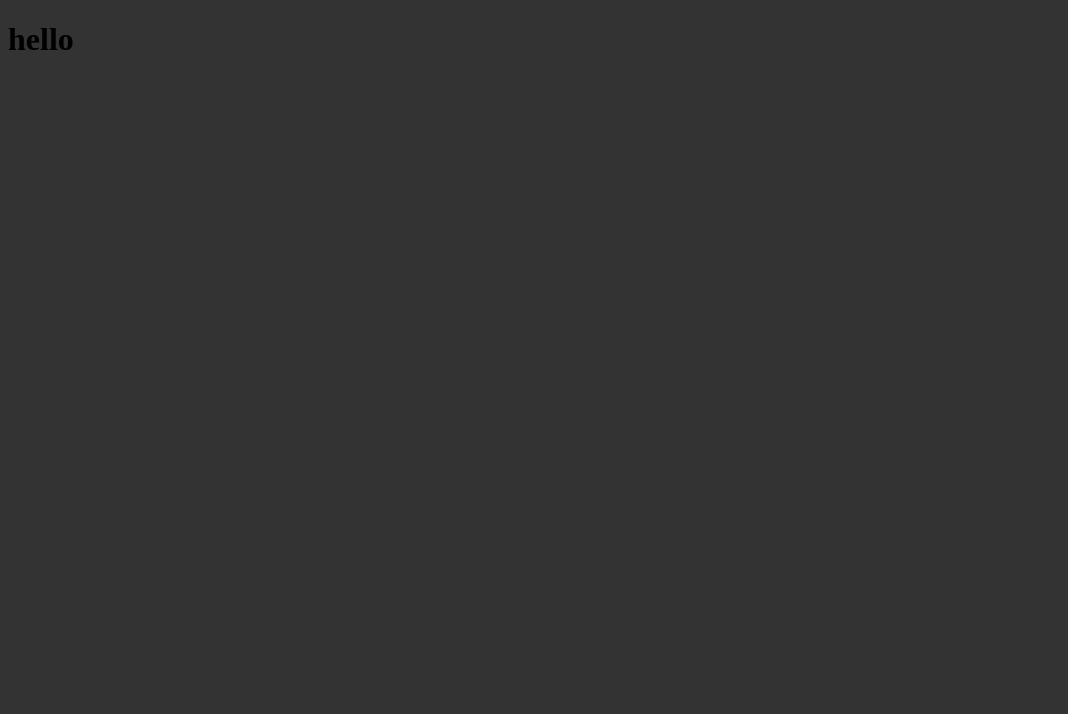
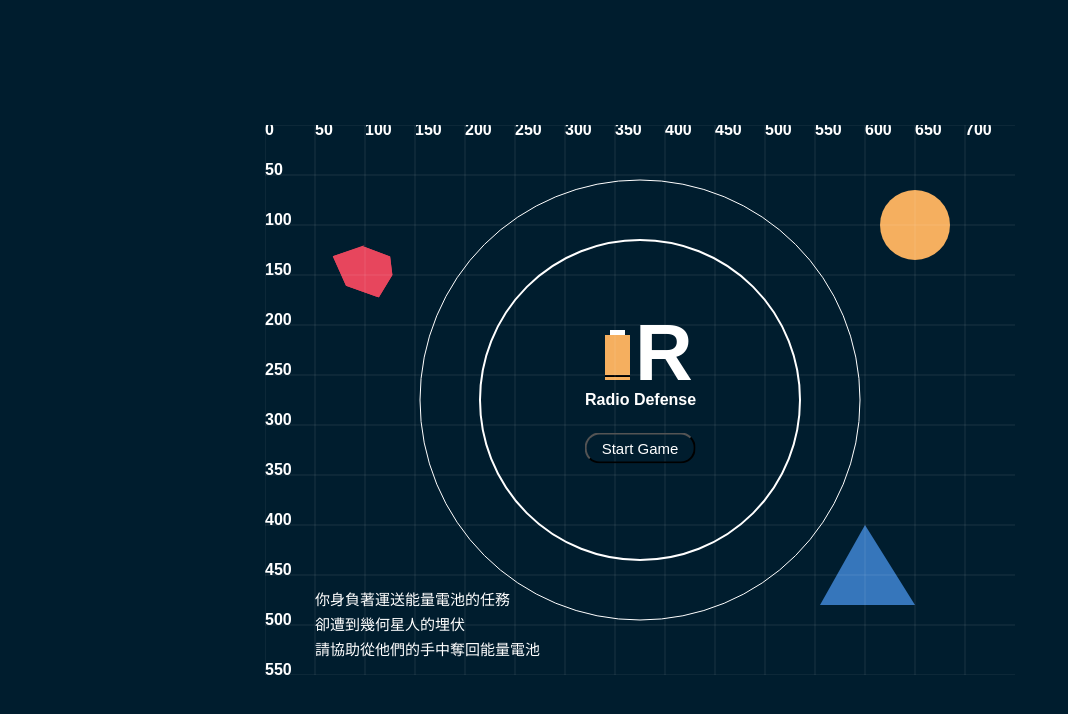
Before and after one commit to hannahpun/practice_canvas, a plain HTML site: page index.html in a window 1280 px wide. Shown: the whole page, without its empty margins (0-1068 px from the left). Drawn offline with Linux system fonts and the light colour scheme.

Commit message:
finish static homepage

```diff
--- a/index.html
+++ b/index.html
@@ -6,9 +6,15 @@
   <meta http-equiv="X-UA-Compatible" content="ie=edge">
   <title>Document</title>
   <link rel="stylesheet" href="css/application.css">
+
 </head>
 <body>
-  <h1>hello</h1>
-  <script></script>
+  <div class="cntainer">
+      <canvas id="myCanvas"></canvas>
+      <button class="myBtn">Start Game</button>
+  </div>
+
+  <script src="js/app.js"></script>
+  <script src="js/grid.js"></script>
 </body>
 </html>
--- a/js/app.js
+++ b/js/app.js
@@ -1 +1,99 @@
-(function(){}())
+var canvas = document.querySelector("#myCanvas");
+var ctx = canvas.getContext('2d');
+var w = 750;
+var h = 550;
+var cRed = "#E7465D";
+var cY = "#F5AF5F";
+
+// setting the size
+canvas.width = w;
+canvas.height = h;
+
+
+// center circle
+ctx.beginPath();
+ctx.arc(375, 275, 160, 0, Math.PI*2)
+ctx.strokeStyle = "white";
+ctx.lineWidth = 2;
+ctx.stroke();
+
+ctx.beginPath();
+ctx.arc(375, 275, 220, 0, Math.PI*2)
+ctx.lineWidth = 1;
+ctx.stroke();
+
+
+// 左上的紅寶石
+ctx.beginPath();
+ctx.moveTo(97.9, 121.2);
+ctx.lineTo(67.8, 131.3);
+ctx.lineTo(81.0, 160.8);
+ctx.lineTo(112.5, 171.9);
+ctx.lineTo(113.9, 172.3);
+ctx.lineTo(127.4, 150.1);
+ctx.lineTo(125.1, 131.5);
+ctx.lineTo(97.9, 121.2);
+ctx.closePath();
+ctx.fillStyle = cRed;
+ctx.fill();
+
+
+// 右下的藍色三角形
+ctx.beginPath();
+ctx.moveTo(600, 400);
+ctx.lineTo(650, 480);
+ctx.lineTo(555, 480);
+ctx.closePath();
+ctx.fillStyle = "#3676BB"; // lineStyle
+ctx.fill(); // stroke()
+
+// 左上的紅寶石
+ctx.beginPath();
+ctx.moveTo(100, 120);
+ctx.lineTo(67.8, 131.3);
+ctx.lineTo(81.0, 160.8);
+ctx.lineTo(112.5, 171.9);
+ctx.lineTo(113.9, 172.3);
+ctx.lineTo(127.4, 150.1);
+ctx.lineTo(125.1, 131.5);
+ctx.lineTo(97.9, 121.2);
+ctx.closePath();
+ctx.fillStyle = "#E7465D";
+ctx.fill();
+
+// 右上圓圈
+ctx.beginPath();
+// arc(x, y , r, start angle, end angle)
+ctx.arc(650,100,35,0,Math.PI*2);
+ctx.closePath();
+ctx.fillStyle = cY;
+ctx.fill();
+
+// 左下的內容區
+ctx.font = "15px '微軟正黑體'";
+ctx.fillStyle = "white";
+ctx.fillText("你身負著運送能量電池的任務", 50, 480);
+ctx.fillText("卻遭到幾何星人的埋伏", 50, 505);
+ctx.fillText("請協助從他們的手中奪回能量電池", 50, 530);
+
+// R
+ctx.font = "Bold 80px 'Arial'";
+ctx.fillText("R", 370, 255);
+
+// Radio Defense
+ctx.font = "Bold 16px 'Arial'";
+ctx.fillText("Radio Defense", 320, 280);
+
+
+// battery
+// body
+ctx.fillStyle = cY;
+ctx.fillRect(340, 210, 25, 45)
+
+// head
+ctx.fillStyle = "white";
+ctx.fillRect(345, 205, 15, 5)
+
+// line
+ctx.fillStyle = "black";
+ctx.fillRect(340, 250, 25, 2)
--- /dev/null
+++ b/js/grid.js
@@ -0,0 +1,18 @@
+// triangle
+// ctx.strokeStyle =  "#E7465D";
+// ctx.strokeRect(100, 100, 200, 200)
+ctx.fillStyle = "white";
+ctx.beginPath();
+// grid
+for(var i = 0; i<15; i++){
+    let pos = i*50;
+    ctx.moveTo(pos, 0);
+    ctx.lineTo(pos, h)
+    ctx.fillText(pos,pos, 10)
+    ctx.moveTo(0, pos);
+    ctx.lineTo(w, pos);
+    ctx.fillText(pos, 0, pos)
+}
+ctx.strokeStyle = "rgba(255,255,255,0.1)";
+ctx.stroke();
+ctx.closePath();
--- /dev/null
+++ b/sass/_base.scss
@@ -0,0 +1,31 @@
+body{
+  background: $dark-blue;
+  display: flex;
+  justify-content: center;
+  align-items: center;
+  font-size: 15px;
+  height: 100vh;
+}
+button:focus{
+  outline: none;
+}
+.container{
+  position: relative;
+}
+.myBtn{
+  font-size: 15px;
+  position: absolute;
+  cursor: pointer;
+  top: 56%;
+  left: 50%;
+  transform: translate(-50%, -50%);
+  -webkit-appearance: none;
+  color: #fff;
+  border-radius: 15px;
+  padding: 5px 15px;
+  background-color: transparent;
+  &:hover{
+    background-color: #fff;
+    color: $dark-blue;
+  }
+}
--- /dev/null
+++ b/sass/_reset.scss
@@ -0,0 +1,52 @@
+/* http://meyerweb.com/eric/tools/css/reset/
+   v2.0 | 20110126
+   License: none (public domain)
+*/
+
+html, body, div, span, applet, object, iframe,
+h1, h2, h3, h4, h5, h6, p, blockquote, pre,
+a, abbr, acronym, address, big, cite, code,
+del, dfn, em, img, ins, kbd, q, s, samp,
+small, strike, strong, sub, sup, tt, var,
+b, u, i, center,
+dl, dt, dd, ol, ul, li,
+fieldset, form, label, legend,
+table, caption, tbody, tfoot, thead, tr, th, td,
+article, aside, canvas, details, embed,
+figure, figcaption, footer, header, hgroup,
+main, menu, nav, output, ruby, section, summary,
+time, mark, audio, video {
+	margin: 0;
+	padding: 0;
+	border: 0;
+	vertical-align: baseline;
+}
+/* HTML5 display-role reset for older browsers */
+article, aside, details, figcaption, figure,
+footer, header, hgroup, main, menu, nav, section {
+	display: block;
+}
+body {
+	line-height: 1;
+}
+ol, ul {
+	list-style: none;
+}
+blockquote, q {
+	quotes: none;
+}
+blockquote:before, blockquote:after,
+q:before, q:after {
+	content: '';
+	content: none;
+}
+
+/* Don't kill focus outline for keyboard users: http://24ways.org/2009/dont-lose-your-focus */
+a:hover, a:active {
+    outline: none;
+}
+
+table {
+	border-collapse: collapse;
+	border-spacing: 0;
+}
--- /dev/null
+++ b/sass/_variables.scss
@@ -0,0 +1 @@
+$dark-blue: #001D2E;
--- a/sass/application.scss
+++ b/sass/application.scss
@@ -1,3 +1,12 @@
-body{
-  background-color: #333;
+@import "reset";
+@import "variables";
+@import "base";
+
+
+canvas{
+  // border: 1px solid grey;
+  margin: 0 auto;
+  display: block;
+  width: 750px;
+  background: $dark-blue;
 }
```
Also changed, not shown: blueprint-templates/html-template/sass/apllication.css (added), css/apllication.css (added), css/application.css, 3 other files.
